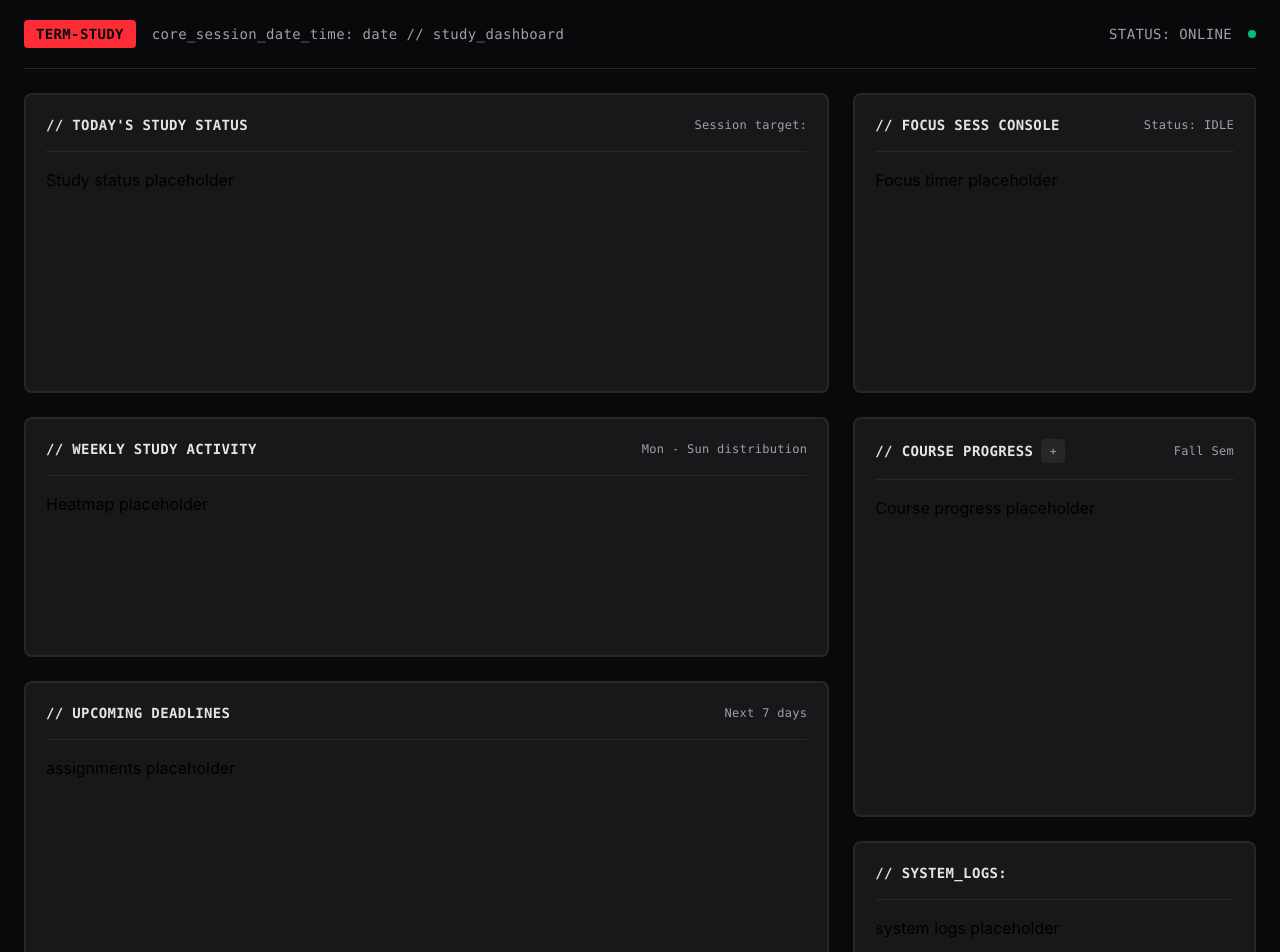
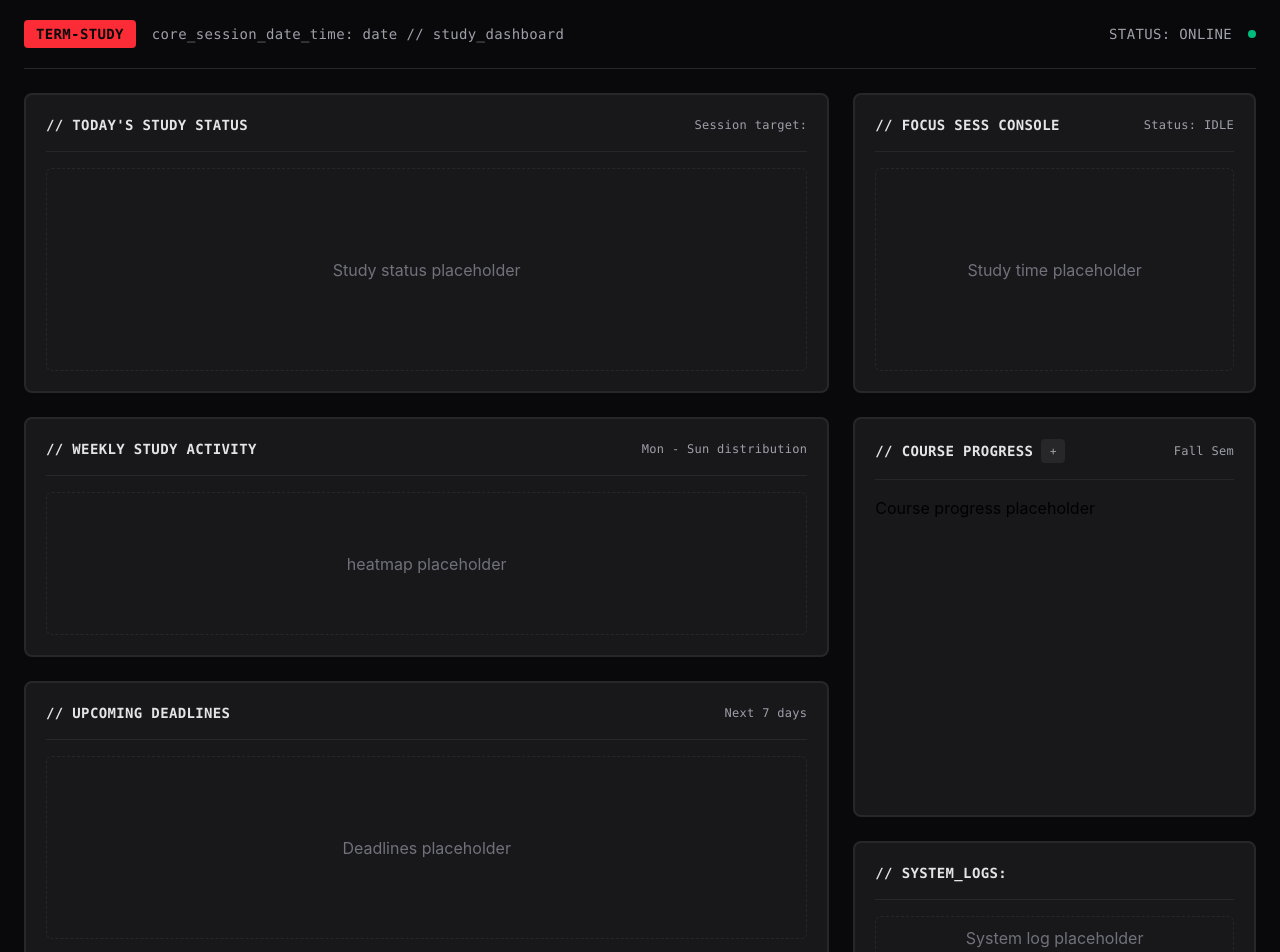
Before and after one commit to Davidhub907/productivity-dashboard, a React (Vite) app: page / in a window 1280 px wide. Shown: the top 952 px of the page. Built offline with nearby package versions, Linux system fonts and the light colour scheme.

Commit message:
Manually added placeholders for each panel

```diff
--- a/src/components/dashboard/Dashboard.jsx
+++ b/src/components/dashboard/Dashboard.jsx
@@ -7,26 +7,36 @@ function Dashboard() {
       <div className="grid grid-cols-1 gap-6 lg:grid-cols-[2fr_1fr]">
         <div className="flex flex-col gap-6">
           <DashboardPanel title="TODAY'S STUDY STATUS" subtitle="Session target:" className="min-h-[300px]">
-            <p>Study status placeholder</p>
+            <div className="flex h-full items-center justify-center rounded-md border border-dashed border-zinc-800 text-zinc-500">
+              Study status placeholder
+            </div>
           </DashboardPanel>
 
           <DashboardPanel title="WEEKLY STUDY ACTIVITY" subtitle="Mon - Sun distribution" className="min-h-[240px]">
-            <p>Heatmap placeholder</p>
+            <div className="flex h-full items-center justify-center rounded-md border border-dashed border-zinc-800 text-zinc-500">
+              heatmap placeholder
+            </div>
           </DashboardPanel>
 
           <DashboardPanel title="UPCOMING DEADLINES" subtitle="Next 7 days" className="min-h-[280px]">
-            <p>assignments placeholder</p>
+            <div className="flex h-full items-center justify-center rounded-md border border-dashed border-zinc-800 text-zinc-500">
+              Deadlines placeholder
+            </div>
           </DashboardPanel>
         </div>
         <div className="flex flex-col gap-6">
           <DashboardPanel title="FOCUS SESS CONSOLE" subtitle="Status: IDLE" className="min-h-[300px]">
-            <p>Focus timer placeholder</p>
+            <div className="flex h-full items-center justify-center rounded-md border border-dashed border-zinc-800 text-zinc-500">
+              Study time placeholder
+            </div>
           </DashboardPanel>
 
           <CourseProgress />
 
           <DashboardPanel title="SYSTEM_LOGS:" className="min-h-[140px]">
-            <p>system logs placeholder</p>
+            <div className="flex h-full items-center justify-center rounded-md border border-dashed border-zinc-800 text-zinc-500">
+              System log placeholder
+            </div>
           </DashboardPanel>
         </div>
       </div>
```
